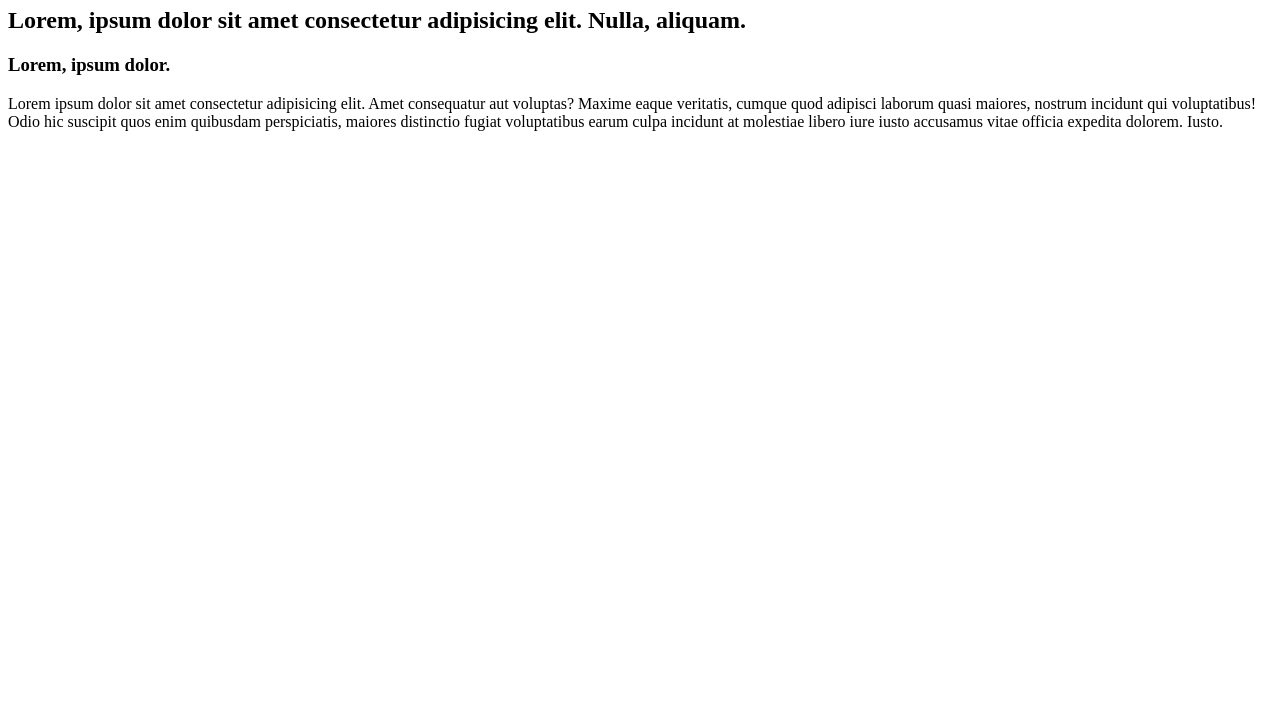
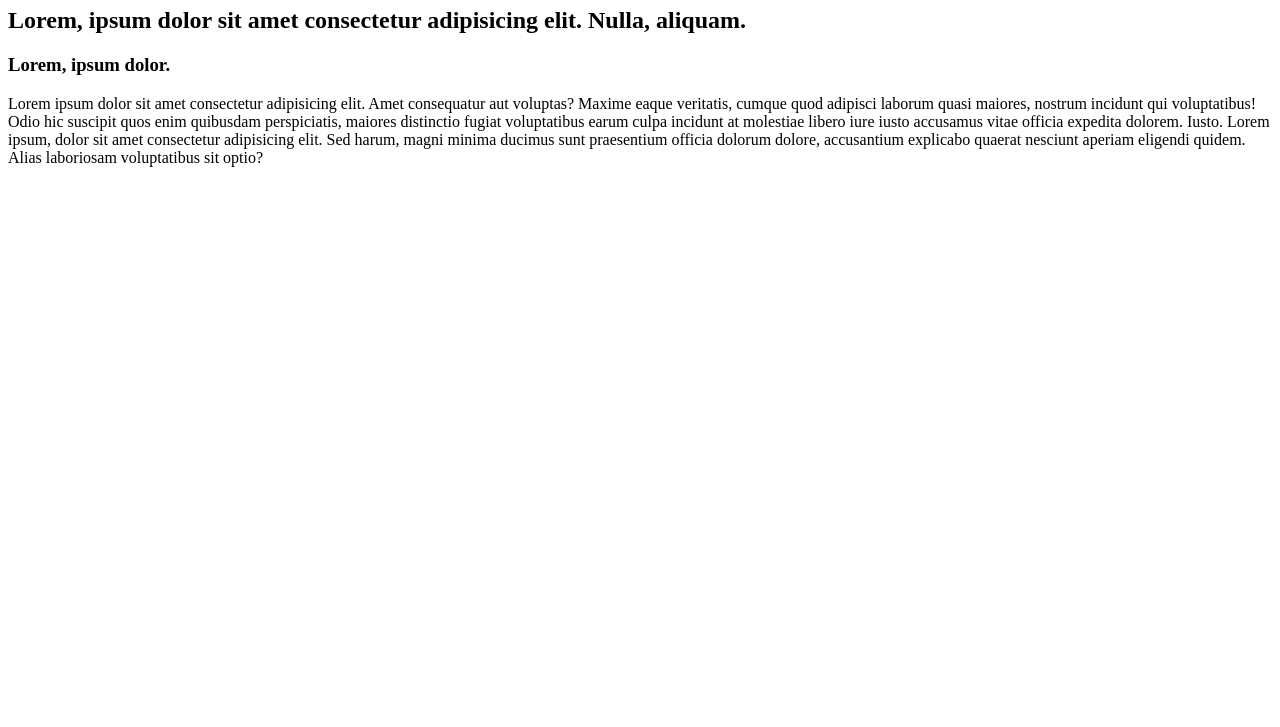
Before and after one commit to kudryash0v/vscode, a plain HTML site: page src/index.html in a window 1280 px wide. Shown: the part 73-800 px from the top of the page. Drawn offline with Linux system fonts and the light colour scheme; no server answers.

Commit message:
commit p3

```diff
--- a/src/index.html
+++ b/src/index.html
@@ -20,6 +20,12 @@
       incidunt at molestiae libero iure iusto accusamus vitae officia expedita
       dolorem. Iusto.
     </p2>
+    <p3
+      >Lorem ipsum, dolor sit amet consectetur adipisicing elit. Sed harum,
+      magni minima ducimus sunt praesentium officia dolorum dolore, accusantium
+      explicabo quaerat nesciunt aperiam eligendi quidem. Alias laboriosam
+      voluptatibus sit optio?</p3
+    >
 
     <script src="index.js"></script>
   </body>
```
